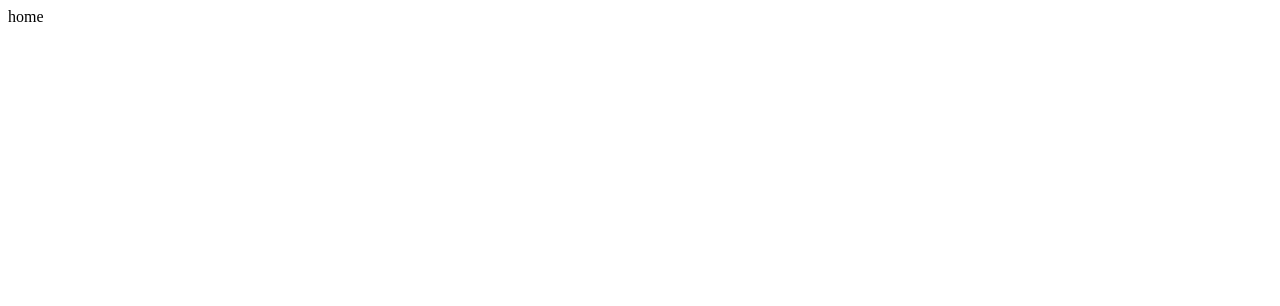
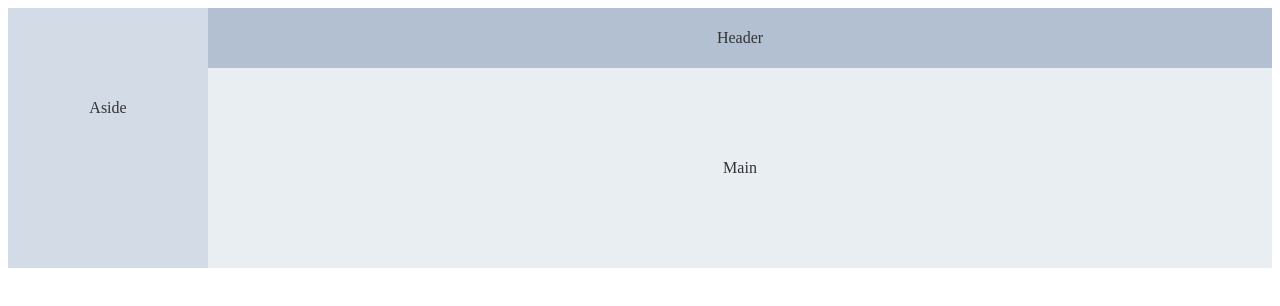
Before and after one commit to Mar1121/big-screen-web, a Vue app: page /home in a window 1280 px wide. Shown: the top 306 px of the page. Built offline with nearby package versions, Linux system fonts and the light colour scheme.

Commit message:
路由钩子,布局

```diff
--- a/src/App.vue
+++ b/src/App.vue
@@ -1,7 +1,5 @@
 <template>
-  <div id="app">
-    <router-view></router-view>
-  </div>
+  <router-view></router-view>
 </template>
 <script setup>
 
--- a/src/assets/base.css
+++ b/src/assets/base.css
@@ -1,4 +1,5 @@
 /* color palette from <https://github.com/vuejs/theme> */
+
 :root {
   --vt-c-white: #ffffff;
   --vt-c-white-soft: #f8f8f8;
@@ -58,6 +59,15 @@
   font-weight: normal;
 }
 
+html,
+body,
+#app,
+.common-layout,
+.el-container {
+  height: 100%;
+}
+
+
 body {
   min-height: 100vh;
   color: var(--color-text);
@@ -83,4 +93,5 @@ body {
   text-rendering: optimizeLegibility;
   -webkit-font-smoothing: antialiased;
   -moz-osx-font-smoothing: grayscale;
+  /* background-color: rebeccapurple !important; */
 }
--- a/src/assets/main.css
+++ b/src/assets/main.css
@@ -10,3 +10,11 @@ ul {
   margin: 0;
   padding: 0;
 }
+
+html,
+body,
+#app,
+.common-layout,
+.el-container {
+  height: 100%;
+}
--- /dev/null
+++ b/src/layout/index.vue
@@ -0,0 +1,50 @@
+<template>
+    <div class="common-layout">
+        <el-container>
+            <el-aside width="200px">Aside</el-aside>
+            <el-container>
+                <el-header>Header</el-header>
+                <el-main>Main</el-main>
+            </el-container>
+        </el-container>
+    </div>
+</template>
+<script setup></script>
+
+<style scoped>
+.el-header,
+.el-footer {
+    background-color: #B3C0D1;
+    color: #333;
+    text-align: center;
+    line-height: 60px;
+}
+
+.el-aside {
+    background-color: #D3DCE6;
+    color: #333;
+    text-align: center;
+    line-height: 200px;
+}
+
+.el-main {
+    background-color: #E9EEF3;
+    color: #333;
+    text-align: center;
+    line-height: 160px;
+}
+
+body>.el-container {
+    margin-bottom: 40px;
+
+}
+
+.el-container:nth-child(5) .el-aside,
+.el-container:nth-child(6) .el-aside {
+    line-height: 260px;
+}
+
+.el-container:nth-child(7) .el-aside {
+    line-height: 320px;
+}
+</style>
--- a/src/main.js
+++ b/src/main.js
@@ -8,6 +8,13 @@ import router from './router'
 const app = createApp(App)
 
 app.use(createPinia())
+
+// 全局的路由前置钩子
+router.beforeEach((to, from) => {
+    console.log(to, 'to', from, 'from');
+    // 判断sessionStorage有没有token
+    // return { path: '/login' }
+})
 app.use(router)
 
 app.mount('#app')
--- a/src/router/index.js
+++ b/src/router/index.js
@@ -11,7 +11,7 @@ const router = createRouter({
     {
       path: '/home',
       name: 'home',
-      component: () => import('pages/home/index.vue')
+      component: () => import('layout/index.vue')
     },
     {
       path: '/login',
--- a/vite.config.js
+++ b/vite.config.js
@@ -48,6 +48,7 @@ export default defineConfig((config) => {
         'pages': fileURLToPath(new URL('./src/pages', import.meta.url)),
         'assets': fileURLToPath(new URL('./src/assets', import.meta.url)),
         'utils': fileURLToPath(new URL('./src/utils', import.meta.url)),
+        'layout': fileURLToPath(new URL('./src/layout', import.meta.url)),
       }
     },
     server: {
```
